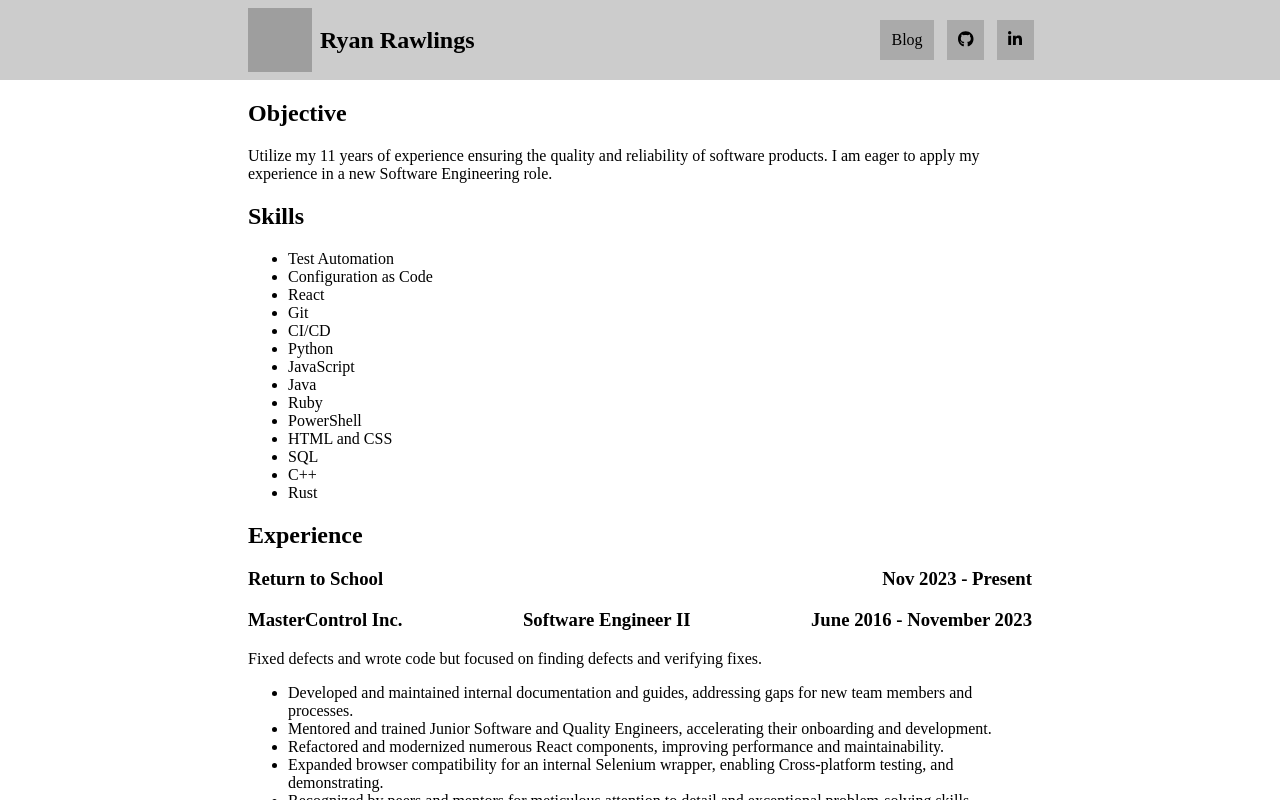
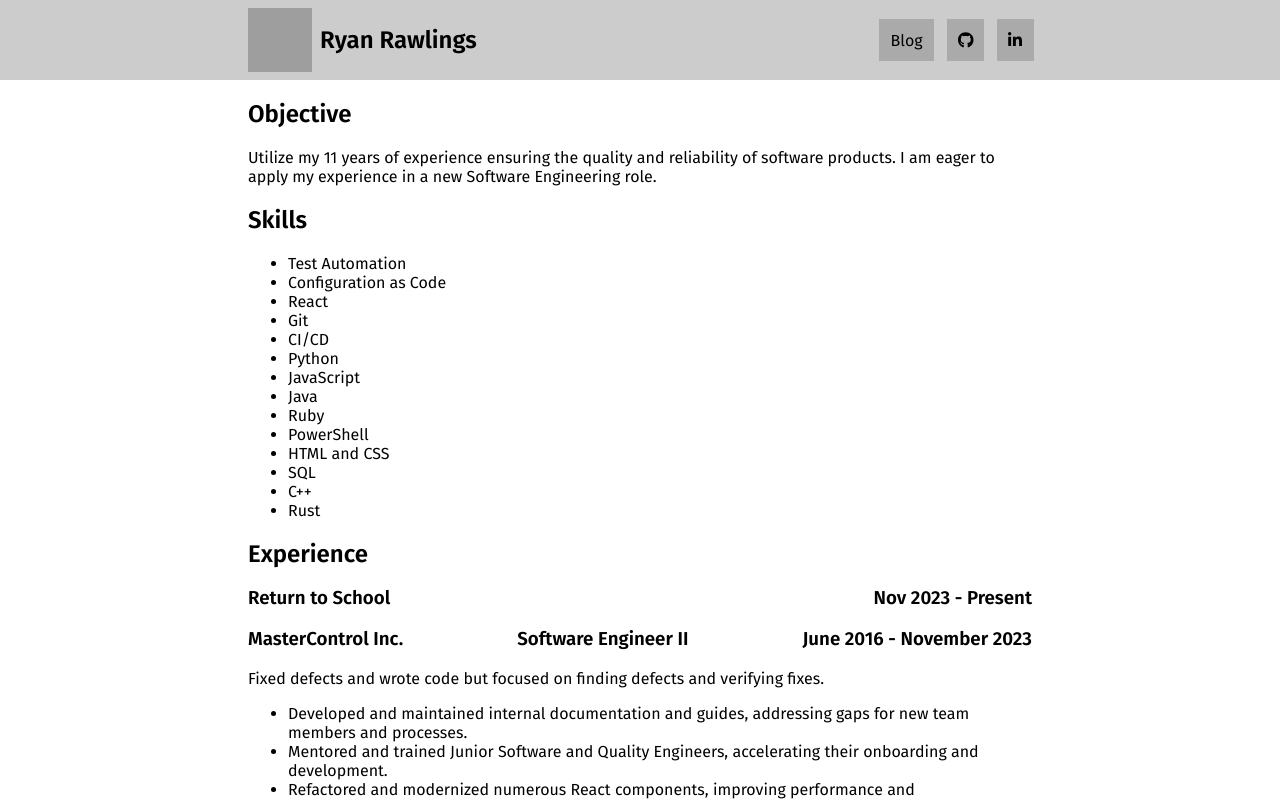
Before and after one commit to rawlingsr/blog, a Next.js app: page / in a window 1280 px wide. Shown: the top 800 px of the page. Built offline with nearby package versions, Linux system fonts and the light colour scheme; grey boxes are pictures that could not be loaded.

Commit message:
Set Default font to Fira Sans, and add it to the site.

```diff
--- a/src/app/layout.tsx
+++ b/src/app/layout.tsx
@@ -3,6 +3,12 @@ import "katex/dist/katex.min.css";
 import "@/global.css";
 import { Header } from "@/components/header";
 import { Footer } from "@/components/footer";
+import { Fira_Sans } from "next/font/google";
+
+const fira = Fira_Sans({
+  subsets: ["latin"],
+  weight: ["400", "600"]
+})
 
 export const metadata: Metadata = {
   title: {
@@ -18,7 +24,7 @@ export default function RootLayout({
 }>) {
   return (
     <html lang="en">
-      <body>
+      <body className={fira.className}>
         <Header />
         <div className="container content">
           {children}
```
